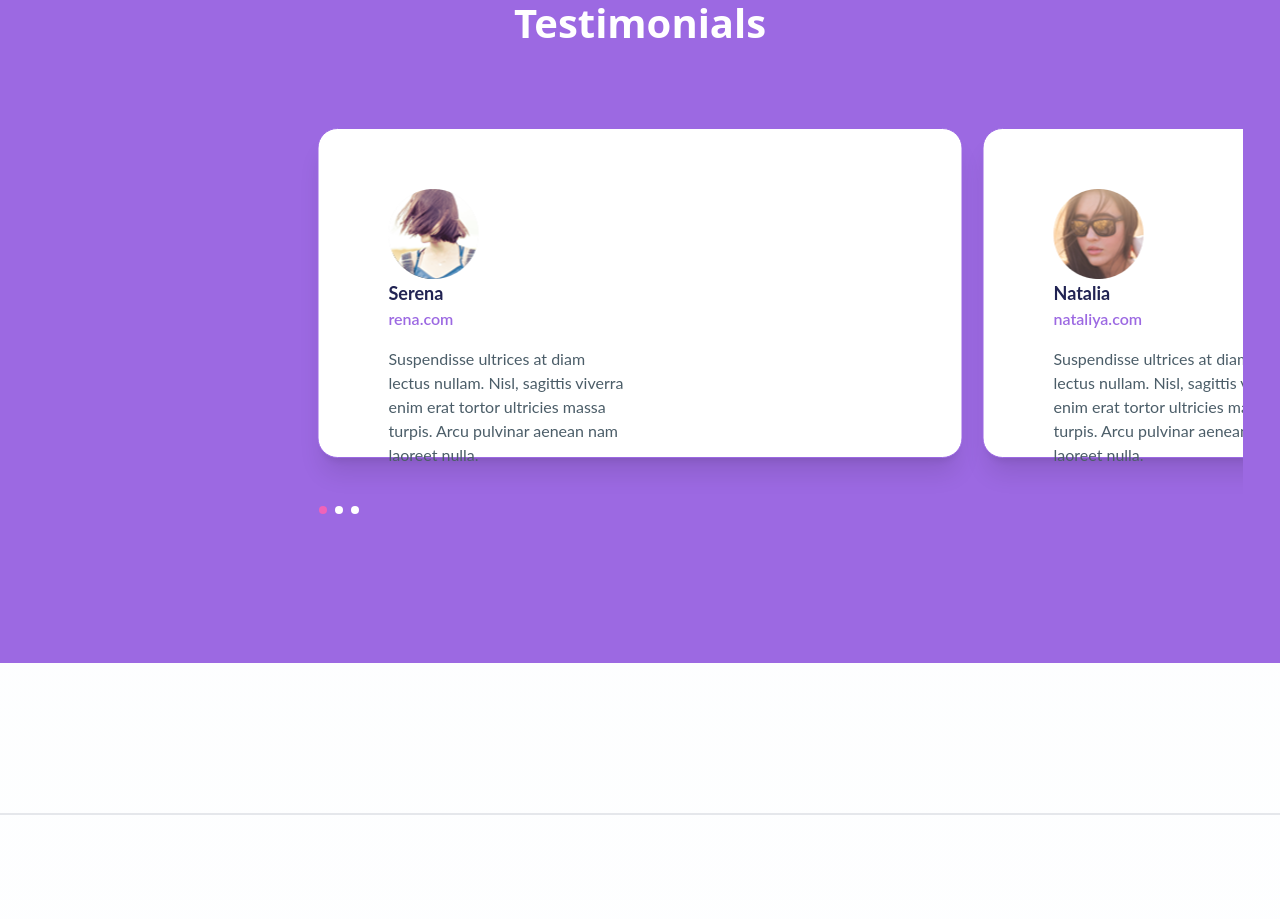
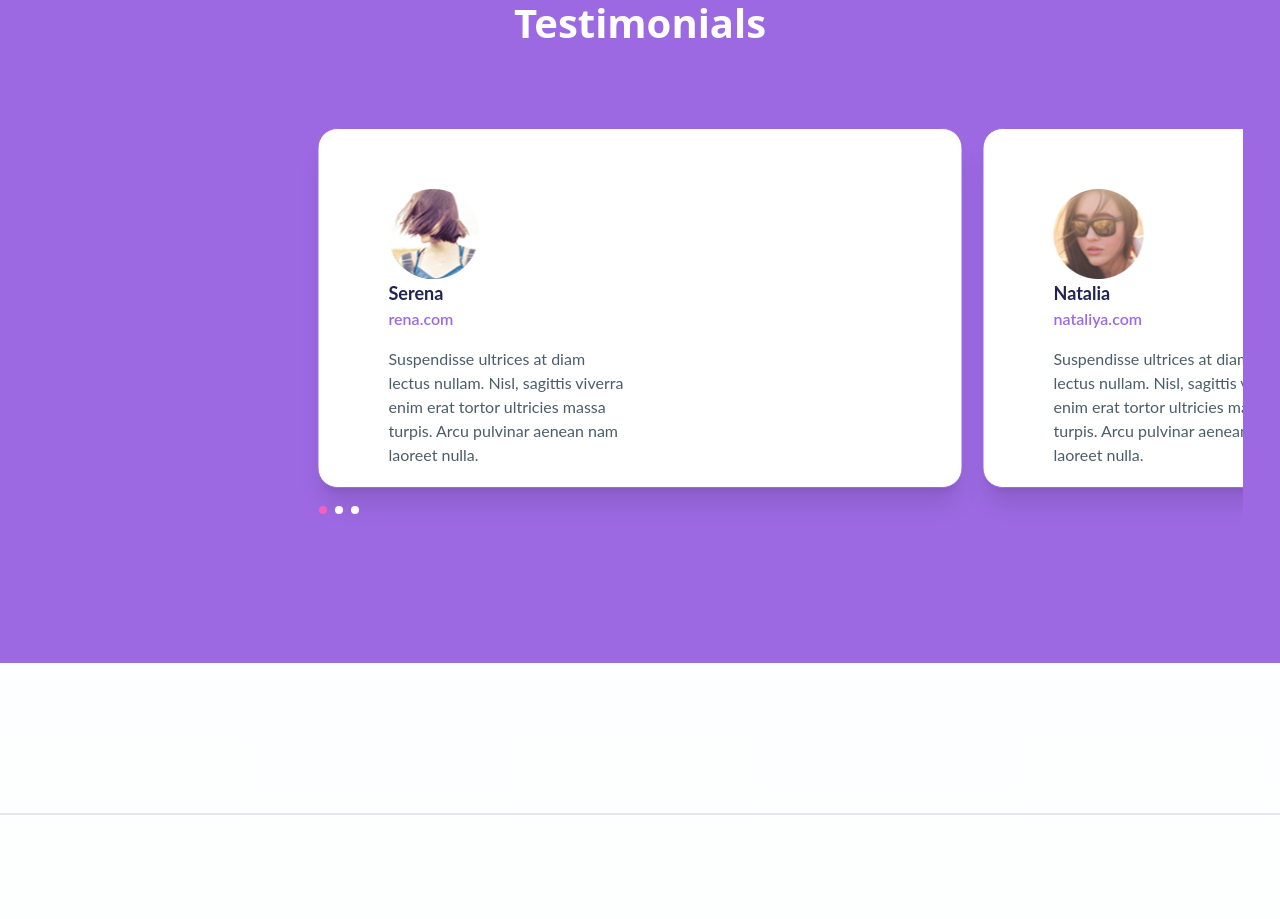
Before and after one commit to ismv00/landingPageWithTailwind, a React (Vite) app: page / in a window 1280 px wide. Shown: the part 3020-3939 px from the top of the page. Built offline with nearby package versions, Linux system fonts and the light colour scheme.

Commit message:
fix:ajuste testimonials

```diff
--- a/src/components/TestimonialSlider.tsx
+++ b/src/components/TestimonialSlider.tsx
@@ -30,7 +30,7 @@ export function TestimonialSlider() {
           // slide
           <SwiperSlide
             key={index}
-            className="bg-white rounded-[20px] border border-accent-primary xl:max-w-[645px] max-h-[330px] pt-[60px] px-[35px] xl:px-[70px] pb-[50px] flex items-start gap-x-[30px] shadow-xl"
+            className="bg-white rounded-[20px] border border-accent-primary xl:max-w-[645px] max-h-[360px] pt-[60px] px-[35px] xl:px-[70px] pb-[50px] flex items-start gap-x-[30px] shadow-xl"
           >
             {/* avatar image */}
             <img src={image} alt="" />
```
